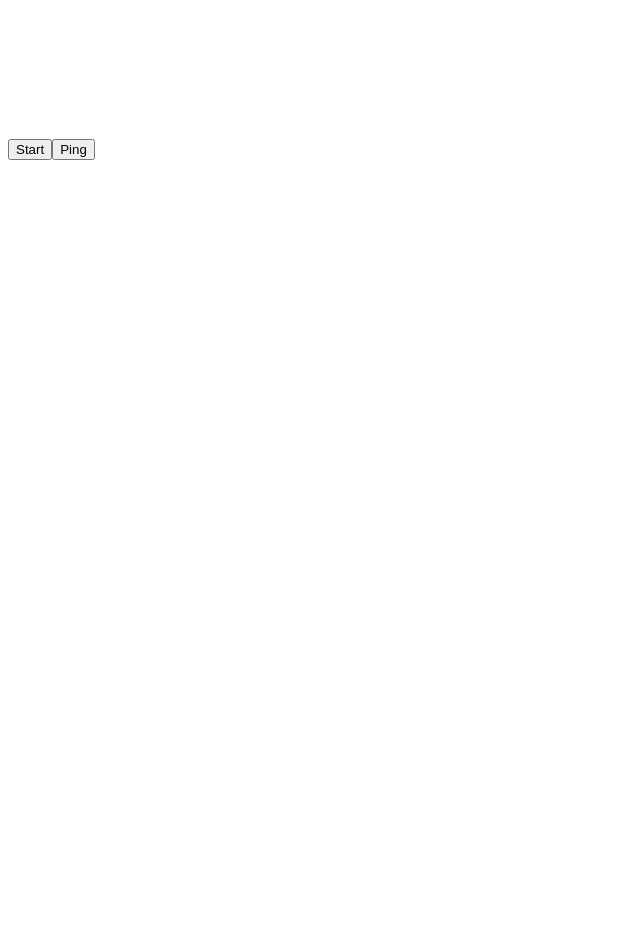
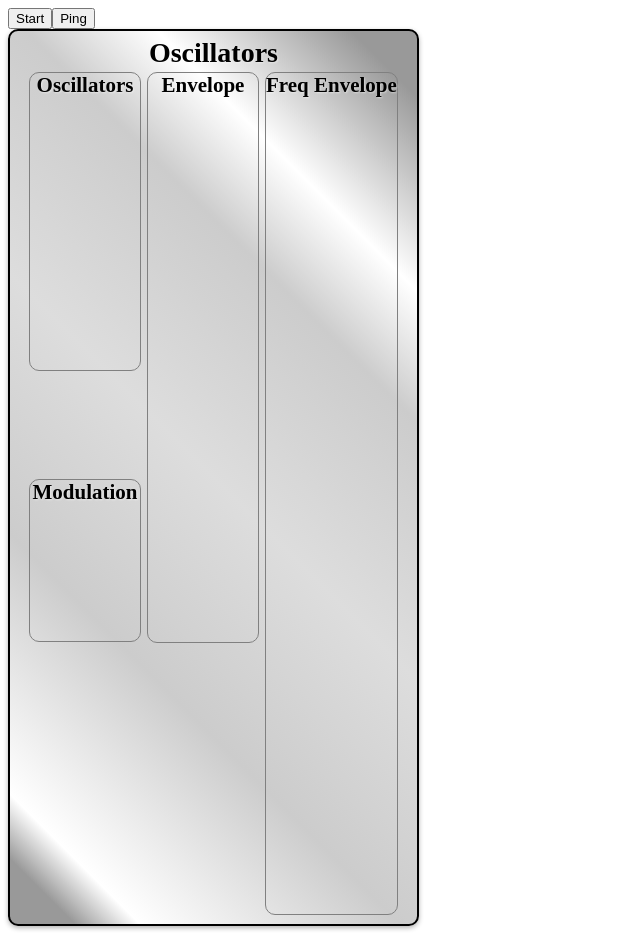
Before and after one commit to richard-austin/synthesiser, an Angular app: page / in a window 1280 px wide. Shown: the whole page, without its empty margins (0-640 px from the left). Before the commit the page ends 800 px from the top, so only its background shows below. Built offline with nearby package versions, Linux system fonts and the light colour scheme.

Commit message:
* Trying GUI layouts.

```diff
--- a/src/app/app.ts
+++ b/src/app/app.ts
@@ -65,6 +65,7 @@ export class App implements AfterViewInit {
     this.oscillatorsGrp.audioCtx = this.audioCtx;
     this.oscillatorsGrp.start();
     this.oscillatorsGrp.connect(this.audioCtx.destination);
+    window.addEventListener('click', () => {})
     window.addEventListener("keydown", (e) => {
       if(/^[abcdefghijklmnopqrstuvwxyz,.\/]$/.test(e.key)) {
         e.preventDefault();
--- a/src/app/level-control/level-control.component.html
+++ b/src/app/level-control/level-control.component.html
@@ -1 +1,3 @@
-<canvas #theCanvas [width]="radius*2" [height]="radius*2+extraForCursor" (focus)="focus()" (blur)="blur()"></canvas>
+<div>
+  <canvas #theCanvas [width]="radius*2" [height]="radius*2+extraForCursor" (focus)="focus()" (blur)="blur()"></canvas>
+</div>
--- a/src/app/level-control/level-control.component.scss
+++ b/src/app/level-control/level-control.component.scss
@@ -1,6 +1,14 @@
-canvas {
-  margin: 10px;
- >focus {
-   outline: none;
- }
+div {
+  display: flex;
+  //flex-wrap: wrap;
+  //flex-direction: column;
+  justify-content: center;
+  canvas {
+    margin: 5px;
+    cursor: pointer;
+
+    &:focus {
+      outline: none;
+    }
+  }
 }
--- a/src/app/level-control/level-control.component.ts
+++ b/src/app/level-control/level-control.component.ts
@@ -118,8 +118,6 @@ export class LevelControlComponent implements AfterViewInit {
     });
 
     canvas.addEventListener('keydown', (e) => {
-      //console.log("key", e);
-      console.log(e);
       let delta = 0.5;
       if (/^Escape|F1|F2|F3|F4|F5|F6|F7|F8|F9|F10|F11|F12$/.test(e.key)) {
         let p = this.params;
--- a/src/app/oscillator/oscillator.component.html
+++ b/src/app/oscillator/oscillator.component.html
@@ -1,2 +1,33 @@
-<app-level-control #frequency label="Tuning" [plusMinus]="true" [divisions]="tuningDivisions" [calAngle]="300" [radius]="50" (setLevel)="setFrequency($event)"></app-level-control>
-<app-level-control #gain label="Gain" [radius]="50" [divisions]="10" (setLevel)="setGain($event)"></app-level-control>
+<div class="group-container metallic-button">
+    <h1>Oscillators</h1>
+<div class="group">
+  <div class="column">
+    <div class="module">
+      <h2>Oscillators</h2>
+      <app-level-control #frequency label="Tuning" [plusMinus]="true" [divisions]="tuningDivisions" [calAngle]="300" [radius]="50" (setLevel)="setFrequency($event)"></app-level-control>
+      <app-level-control #gain label="Gain" [radius]="50" [divisions]="10" (setLevel)="setGain($event)"></app-level-control>
+    </div>
+    <div class="module align-mod">
+      <h2>Modulation</h2>
+      <app-level-control #modulation label="LFO Frequency" [plusMinus]="true" [divisions]="tuningDivisions" [calAngle]="300" [radius]="50" (setLevel)="setFrequency($event)"></app-level-control>
+    </div>
+  </div>
+  <div class="module">
+    <h2>Envelope</h2>
+    <app-level-control #attack label="Attack" [divisions]="10" [calAngle]="300" [radius]="50" (setLevel)="setAttack($event)"></app-level-control>
+    <app-level-control #decay label="Decay" [radius]="50" [divisions]="10" (setLevel)="setDecayTime($event)"></app-level-control>
+    <app-level-control #sustain label="Sustain" [radius]="50" [divisions]="10" (setLevel)="setSustainLevel($event)"></app-level-control>
+    <app-level-control #release label="Release" [radius]="50" [divisions]="10" (setLevel)="setReleaseTime($event)"></app-level-control>
+  </div>
+  <div class="module">
+    <h2>Freq Envelope</h2>
+    <app-level-control #freqAttack label="Attack" [divisions]="10" [calAngle]="300" [radius]="50" (setLevel)="setAttack($event)"></app-level-control>
+    <app-level-control #freqAttackLevel label="Attack Level" [divisions]="10" [calAngle]="300" [radius]="50" (setLevel)="setAttack($event)"></app-level-control>
+    <app-level-control #freqDecay label="Decay" [radius]="50" [divisions]="10" (setLevel)="setDecayTime($event)"></app-level-control>
+    <app-level-control #freqSustain label="Sustain" [radius]="50" [divisions]="10" (setLevel)="setSustainLevel($event)"></app-level-control>
+    <app-level-control #freqRelease label="Release" [radius]="50" [divisions]="10" (setLevel)="setReleaseTime($event)"></app-level-control>
+    <app-level-control #freqReleaseLevel label="Release Level" [radius]="50" [divisions]="10" (setLevel)="setReleaseTime($event)"></app-level-control>
+  </div>
+</div>
+
+</div>
--- a/src/app/oscillator/oscillator.component.scss
+++ b/src/app/oscillator/oscillator.component.scss
@@ -0,0 +1,69 @@
+.module {
+  > h2 {
+    text-align: center;
+    margin-bottom: 0;
+    margin-top: 0;
+  }
+  width: fit-content;
+  height: fit-content;
+  display: flex;
+  flex-wrap: wrap;
+  flex-direction: column;
+  justify-content: center;
+  border: solid 1px gray;
+  border-radius: 10px;
+  margin: 3px;
+}
+.column {
+  width: fit-content;
+  height: fit-content;
+}
+
+.align-mod {
+  margin-top: 108px;
+}
+
+.group-container {
+  > h1 {
+    text-align: center;
+    margin-bottom: 0;
+    margin-top: 0;
+  }
+  width: fit-content;
+  height: fit-content;
+  border: solid 2px black;
+  border-radius: 10px;
+}
+.group {
+  width: fit-content;
+  height: fit-content;
+  display: flex;
+  flex-wrap: nowrap;
+  justify-content: center;
+}
+
+.metallic-button {
+  font-size: 14px;
+  padding: 6px 16px;
+  font-weight: 400;
+  //border: none;
+  outline: none;
+  color: #000;
+  background: linear-gradient(
+      45deg,
+      #999 5%,
+      #fff 10%,
+      #ccc 30%,
+      #ddd 50%,
+      #ccc 70%,
+      #fff 80%,
+      #999 95%
+  );
+  text-shadow: 1px 1px 2px rgba(255, 255, 255, 0.5);
+  border-radius: 10px;
+  border: solid 2px black;
+
+  box-shadow: 0 2px 5px rgba(0, 0, 0, 0.3);
+  //cursor: pointer;
+ // transition: all 0.2s ease-in-out;
+}
--- a/src/app/oscillator/oscillator.component.ts
+++ b/src/app/oscillator/oscillator.component.ts
@@ -24,12 +24,16 @@ export class OscillatorComponent {
   @Input() numberOfOscillators!: number;
   @ViewChild('frequency') frequency!: LevelControlComponent;
   @ViewChild('gain') gain!: LevelControlComponent;
+  @ViewChild('attack') attack!: LevelControlComponent;
+  @ViewChild('decay') decay!: LevelControlComponent;
+  @ViewChild('sustain') sustain!: LevelControlComponent;
+  @ViewChild('release') release!: LevelControlComponent;
 
   start(): boolean {
     let ok = false;
     if (this.numberOfOscillators) {
       ok = true;
-      this.adsr = new ADSRValues(0.0, 0.5, 1, 4);
+      this.adsr = new ADSRValues(0.2, 0.5, 1, 4);
       this.freqBend = new FreqBendValues(0, 1.5, .2, 1.5, 0.2, 0.0);
 
       for (let i = 0; i < this.numberOfOscillators; ++i) {
@@ -45,6 +49,10 @@ export class OscillatorComponent {
 
       this.frequency.setValue(0);  // Set frequency dial initial value.
       this.gain.setValue(4);
+      this.attack.setValue(this.adsr.attackTime);
+      this.decay.setValue(this.adsr.decayTime);
+      this.sustain.setValue(this.adsr.sustainLevel);
+      this.release.setValue(this.adsr.releaseTime);
     }
     return ok;
   }
@@ -140,4 +148,20 @@ export class OscillatorComponent {
       this.oscillators[keyIndex].keyUp();
     }
   }
+
+  protected setAttack($event: number) {
+    this.adsr.attackTime = $event;
+  }
+
+  protected setDecayTime($event: number) {
+    this.adsr.decayTime = $event * 10;
+  }
+
+  protected setSustainLevel($event: number) {
+    this.adsr.sustainLevel = $event;
+  }
+
+  protected setReleaseTime($event: number) {
+    this.adsr.releaseTime = $event * 10;
+  }
 }
--- a/src/app/util-classes/adsrvalues.ts
+++ b/src/app/util-classes/adsrvalues.ts
@@ -1,9 +1,9 @@
 export class ADSRValues {
-  private readonly _attackTime: number;
-  private readonly _decayTime: number;
-  private readonly _sustainLevel: number;
-  private readonly _releaseTime: number;
-  private readonly _isExponential: boolean;
+  private _attackTime: number;
+  private _decayTime: number;
+  private _sustainLevel: number;
+  private _releaseTime: number;
+  private _isExponential: boolean;
 
   constructor(attackTime: number,
               decayTime: number,
@@ -18,8 +18,13 @@ export class ADSRValues {
   }
 
   get attackTime() {return this._attackTime}
+  set attackTime(attackTime: number) {this._attackTime = attackTime}
   get decayTime() {return this._decayTime}
+  set decayTime(decayTime: number) {this._decayTime = decayTime}
   get sustainLevel() {return this._sustainLevel}
+  set sustainLevel(sustainLevel: number) {this._sustainLevel = sustainLevel}
   get releaseTime() {return this._releaseTime}
+  set releaseTime(releaseTime: number) {this._releaseTime = releaseTime}
   get isExponential() {return this._isExponential}
+  set isExponential(isExponential: boolean) {this._isExponential = isExponential}
 }
```
